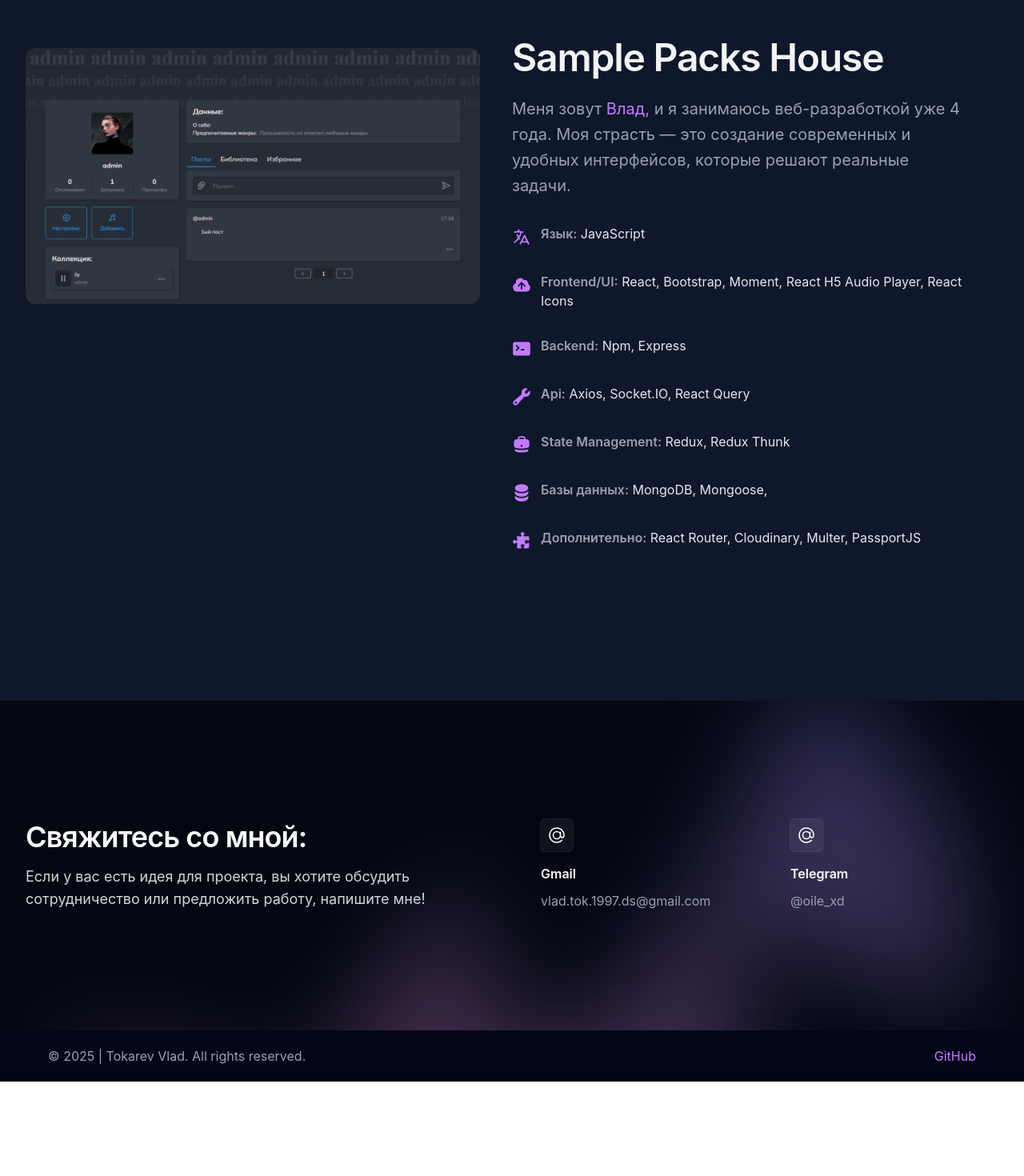
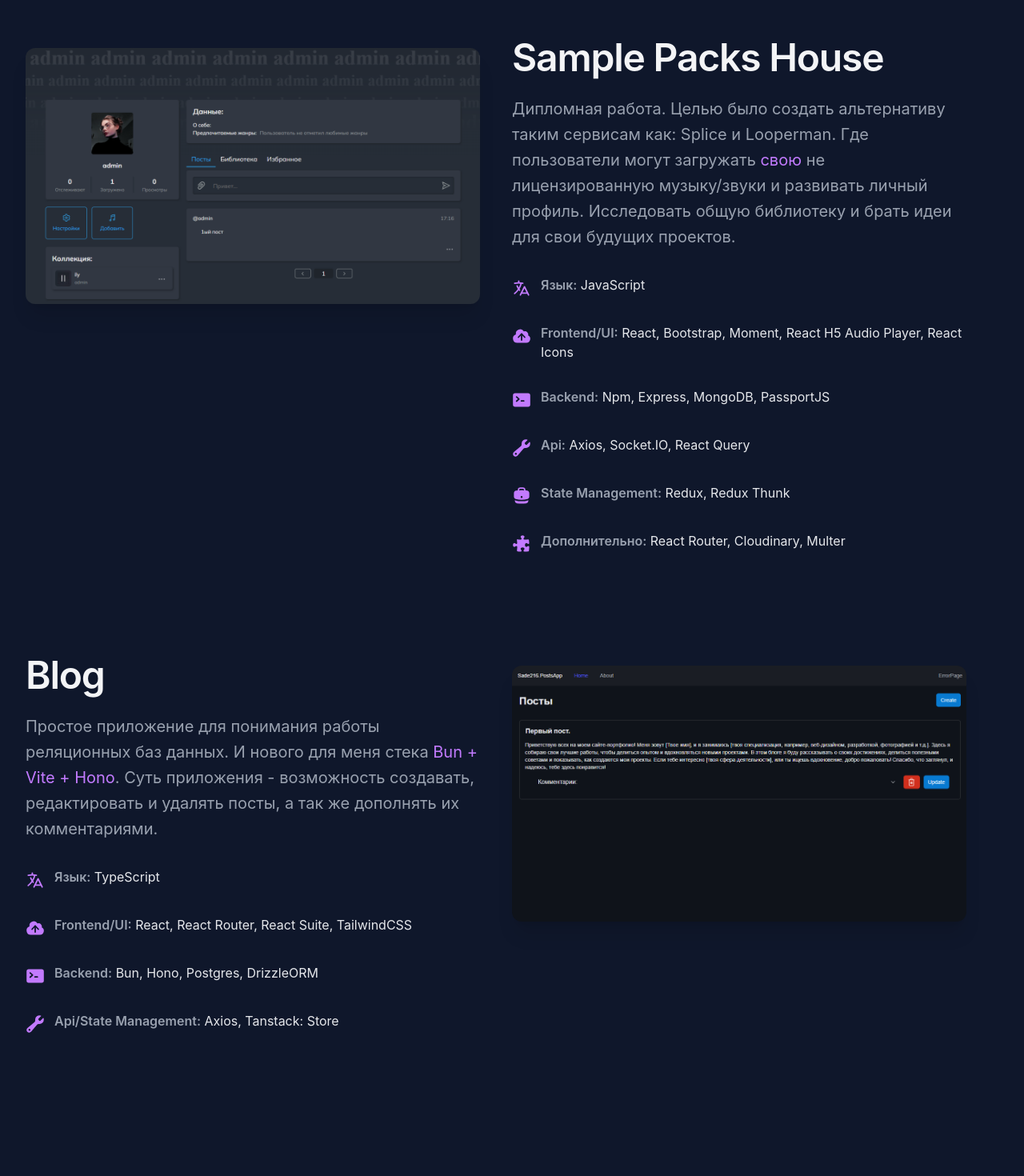
Before and after one commit to Sade216/p_landing, a React (Vite) app: page / in a window 1280 px wide. Shown: the part 2580-4050 px from the top of the page at 80% size. Before the commit the page ends 3932 px from the top, so only its background shows below. Built offline with nearby package versions, Linux system fonts and the light colour scheme.

Commit message:
update projects block

```diff
--- a/src/components/Projects.tsx
+++ b/src/components/Projects.tsx
@@ -1,7 +1,8 @@
-import { CloudArrowUpIcon, BriefcaseIcon, CircleStackIcon, LanguageIcon, WrenchIcon, PuzzlePieceIcon, CommandLineIcon } from '@heroicons/react/20/solid'
+import { CloudArrowUpIcon, BriefcaseIcon, LanguageIcon, WrenchIcon, PuzzlePieceIcon, CommandLineIcon } from '@heroicons/react/20/solid'
 
 
 import sphImage from '../assets/sph-profile.png'
+import blogImage from '../assets/p_blog.png'
 
 
 function Projects() {
@@ -21,14 +22,15 @@
 
                 <div className="flex flex-col">
                     <div className="relative sm:block lg:inline-flex gap-x-10 my-5 -ml-10 p-10">
-                            <div style={{backgroundImage: `url(${sphImage})`}} className="sm:relative lg:sticky mt-5 h-min lg:top-40 w-full bg-center bg-cover aspect-16/9 rounded-xl "></div>
+                        <div style={{backgroundImage: `url(${sphImage})`}} className="shadow-xl sm:relative lg:sticky mt-5 mb-2 h-min lg:top-40 w-full bg-center bg-cover aspect-16/9 rounded-xl "></div>
                         <div className="lg:w-full pt-10lg:pt-0">
                             <h1 className="mt-2 text-4xl font-semibold tracking-tight text-pretty text-gray-100 sm:text-5xl">
                                 Sample Packs House
                             </h1>
                             <p className="mt-6 text-xl/8 text-gray-400">
-                                    Меня зовут <span className='text-purple-400'>Влад</span>, и я занимаюсь веб-разработкой уже 4 года.
-                                    Моя страсть — это создание современных и удобных интерфейсов, которые решают реальные задачи.
+                                Дипломная работа. Целью было создать альтернативу таким сервисам как: Splice и Looperman.
+                                Где пользователи могут загружать <span className='text-purple-400'>свою</span> не
+                                лицензированную музыку/звуки и развивать личный профиль. Исследовать общую библиотеку и брать идеи для свои будущих проектов.
                             </p>
                             <ul role="list" className="mt-8 space-y-8 text-gray-200">
                                 <li className="flex gap-x-3">
@@ -46,7 +48,7 @@
                                 <li className="flex gap-x-3">
                                     <CommandLineIcon aria-hidden="true" className="mt-1 size-6 flex-none text-purple-400" />
                                     <span>
-                                            <strong className="font-semibold text-gray-400">Backend:</strong> Npm, Express
+                                        <strong className="font-semibold text-gray-400">Backend:</strong> Npm, Express, MongoDB, PassportJS
                                     </span>
                                 </li>
                                 <li className="flex gap-x-3">
@@ -62,76 +64,55 @@
                                     </span>
                                 </li>
                                 <li className="flex gap-x-3">
-                                        <CircleStackIcon aria-hidden="true" className="mt-1 size-6 flex-none text-purple-400" />
-                                        <span>
-                                            <strong className="font-semibold text-gray-400">Базы данных:</strong> MongoDB, Mongoose,
-                                        </span>
-                                    </li>
-                                    <li className="flex gap-x-3">
                                     <PuzzlePieceIcon aria-hidden="true" className="mt-1 size-6 flex-none text-purple-400" />
                                     <span>
-                                            <strong className="font-semibold text-gray-400">Дополнительно:</strong> React Router, Cloudinary, Multer, PassportJS
+                                        <strong className="font-semibold text-gray-400">Дополнительно:</strong> React Router, Cloudinary, Multer
                                     </span>
                                 </li>
                             </ul>
                         </div>
                     </div>
-                    {/* <div className="relative sm:block lg:inline-flex gap-x-10 my-5 -ml-10 p-10">
+                    <div className="relative sm:block lg:inline-flex gap-x-10 my-5 -ml-10 p-10">
                         <div className="lg:w-full pt-10lg:pt-0">
+                            <div style={{backgroundImage: `url(${blogImage})`}} className="lg:hidden sm:relative lg:sticky mt-5 mb-2 h-min lg:top-40 w-full bg-center bg-cover aspect-16/9 rounded-xl "></div>
                             <h1 className="mt-2 text-4xl font-semibold tracking-tight text-pretty text-gray-100 sm:text-5xl">
-                                Sample Packs House
+                                Blog
                             </h1>
                             <p className="mt-6 text-xl/8 text-gray-400">
-                                Меня зовут <span className='text-purple-400'>Влад</span>, и я занимаюсь веб-разработкой уже 4 года.
-                                Моя страсть — это создание современных и удобных интерфейсов, которые решают реальные задачи.
+                                Простое приложение для понимания работы реляционных баз данных.
+                                И нового для меня стека <span className='text-purple-400'>Bun + Vite + Hono</span>.
+                                Суть приложения - возможность создавать, редактировать и удалять посты, а так же дополнять их комментариями.
                             </p>
+
                             <ul role="list" className="mt-8 space-y-8 text-gray-200">
                                 <li className="flex gap-x-3">
                                     <LanguageIcon aria-hidden="true" className="mt-1 size-6 flex-none text-purple-400" />
                                     <span>
-                                        <strong className="font-semibold text-gray-400">Язык:</strong> JavaScript
+                                        <strong className="font-semibold text-gray-400">Язык:</strong> TypeScript
                                     </span>
                                 </li>
                                 <li className="flex gap-x-3">
                                     <CloudArrowUpIcon aria-hidden="true" className="mt-1 size-6 flex-none text-purple-400" />
                                     <span>
-                                        <strong className="font-semibold text-gray-400">Frontend/UI:</strong> React, Bootstrap, Moment, React H5 Audio Player, React Icons
+                                        <strong className="font-semibold text-gray-400">Frontend/UI:</strong> React, React Router, React Suite, TailwindCSS
                                     </span>
                                 </li>
                                 <li className="flex gap-x-3">
                                     <CommandLineIcon aria-hidden="true" className="mt-1 size-6 flex-none text-purple-400" />
                                     <span>
-                                        <strong className="font-semibold text-gray-400">Backend:</strong> Npm, Express
+                                        <strong className="font-semibold text-gray-400">Backend:</strong> Bun, Hono, Postgres, DrizzleORM
                                     </span>
                                 </li>
                                 <li className="flex gap-x-3">
                                     <WrenchIcon aria-hidden="true" className="mt-1 size-6 flex-none text-purple-400" />
                                     <span>
-                                        <strong className="font-semibold text-gray-400">Api:</strong> Axios, Socket.IO, React Query
-                                    </span>
-                                </li>
-                                <li className="flex gap-x-3">
-                                    <BriefcaseIcon aria-hidden="true" className="mt-1 size-6 flex-none text-purple-400" />
-                                    <span>
-                                        <strong className="font-semibold text-gray-400">State Management:</strong> Redux, Redux Thunk
-                                    </span>
-                                </li>
-                                <li className="flex gap-x-3">
-                                    <CircleStackIcon aria-hidden="true" className="mt-1 size-6 flex-none text-purple-400" />
-                                    <span>
-                                        <strong className="font-semibold text-gray-400">Базы данных:</strong> MongoDB, Mongoose,
-                                    </span>
-                                </li>
-                                <li className="flex gap-x-3">
-                                    <PuzzlePieceIcon aria-hidden="true" className="mt-1 size-6 flex-none text-purple-400" />
-                                    <span>
-                                        <strong className="font-semibold text-gray-400">Дополнительно:</strong> React Router, Cloudinary, Multer, PassportJS
+                                        <strong className="font-semibold text-gray-400">Api/State Management:</strong> Axios, Tanstack: Store
                                     </span>
                                 </li>
                             </ul>
                         </div>
-                        <div style={{backgroundImage: `url(${sphImage})`}} className="sm:relative lg:sticky mt-5 h-min lg:top-40 w-full bg-center bg-cover aspect-16/9 rounded-xl "></div>
-                    </div> */}
+                        <div style={{backgroundImage: `url(${blogImage})`}} className="shadow-xl hidden sm:hidden lg:block sm:relative lg:sticky mt-5 mb-2 h-min lg:top-40 w-full bg-center bg-cover aspect-16/9 rounded-xl "></div>
+                    </div>
                 </div>
             </div>
         </div>
```
Lines whose indentation alone changed are shown as unchanged.
